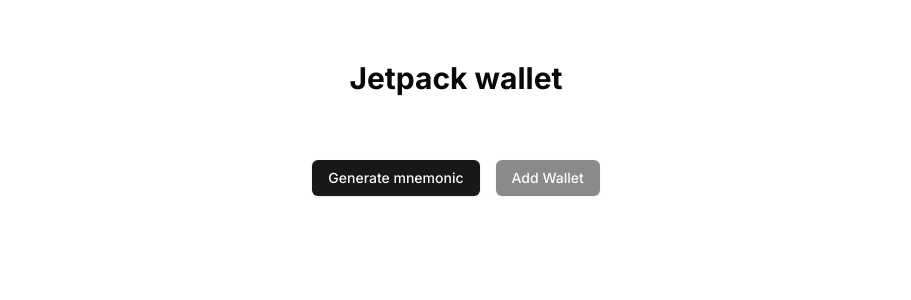
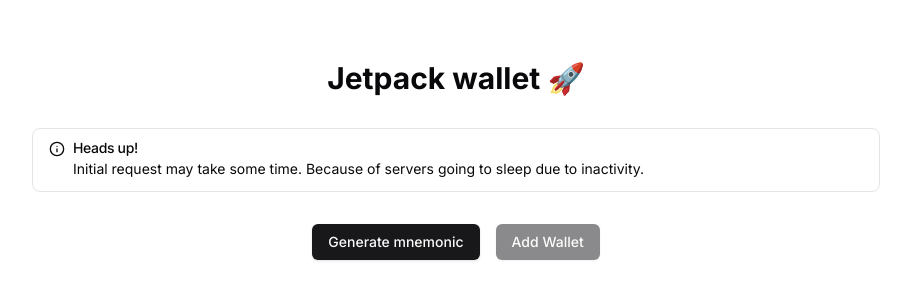
Before and after one commit to destructo570/jetpack-web3-wallet, a Next.js app in the folder apps/frontend/: page / in a window 1280 px wide. Shown: the part 124-424 px from the top of the page, without its empty margins (184-1095 px from the left). Built offline with nearby package versions, Linux system fonts and the light colour scheme.

Commit message:
feat: improve response error handling

```diff
--- a/apps/frontend/package.json
+++ b/apps/frontend/package.json
@@ -14,10 +14,13 @@
     "axios": "^1.7.3",
     "class-variance-authority": "^0.7.0",
     "clsx": "^2.1.1",
+    "lucide-react": "^0.427.0",
     "next": "14.2.5",
+    "next-themes": "^0.3.0",
     "react": "^18",
     "react-dom": "^18",
     "react-loading-skeleton": "^3.4.0",
+    "sonner": "^1.5.0",
     "tailwind-merge": "^2.4.0",
     "tailwindcss-animate": "^1.0.7"
   },
--- a/apps/frontend/src/api/actions.ts
+++ b/apps/frontend/src/api/actions.ts
@@ -1,22 +1,24 @@
-import { in_dev_env } from "@/lib/helpers";
+import { handleErrorResponse, in_dev_env } from "@/lib/helpers";
 import axios from "axios";
 
-const base_url = in_dev_env ? "http://localhost:3001" : "https://jetpack-web3-wallet-backend.onrender.com";
+const base_url = in_dev_env
+  ? "http://localhost:3001"
+  : "https://jetpack-web3-wallet-backend.onrender.com";
 
 export const getSeedPhrase = async () => {
   try {
-    const response = axios.get(`${base_url}/wallet/seed-phrase`);
+    const response = await axios.get(`${base_url}/wallet/seed-phrase`);
     return response;
   } catch (error) {
-    console.log("error", error);
+    handleErrorResponse(error);
   }
 };
 
 export const addNewWallet = async (payload: {}) => {
   try {
-    const response = axios.post(`${base_url}/wallet/get-wallet`, payload);
+    const response = await axios.post(`${base_url}/wallet/get-wallet`, payload);
     return response;
   } catch (error) {
-    console.log("error", error);
+    handleErrorResponse(error);
   }
 };
--- a/apps/frontend/src/app/layout.tsx
+++ b/apps/frontend/src/app/layout.tsx
@@ -2,6 +2,7 @@ import type { Metadata } from "next";
 import { Inter } from "next/font/google";
 import "./globals.css";
 import "react-loading-skeleton/dist/skeleton.css";
+import { Toaster } from "sonner";
 
 const inter = Inter({ subsets: ["latin"] });
 
@@ -18,8 +19,9 @@ export default function RootLayout({
   return (
     <html lang="en">
       <body className={inter.className}>
+        <Toaster position="top-right" richColors={true}/>
         <main className="max-w-4xl mx-auto min-h-screen px-6 py-10">
-        {children}
+          {children}
         </main>
       </body>
     </html>
--- a/apps/frontend/src/app/page.tsx
+++ b/apps/frontend/src/app/page.tsx
@@ -5,6 +5,8 @@ import { Button } from "@/components/ui/button";
 import WalletCard from "@/components/common/WalletCard";
 import { addNewWallet, getSeedPhrase } from "@/api/actions";
 import SeedPhraseLoading from "@/components/common/SeedPhraseLoading";
+import { Alert, AlertDescription, AlertTitle } from "@/components/ui/alert";
+import { Info } from "lucide-react";
 
 export default function page() {
   const [seed_phrase, setSeedPhrase] = useState("");
@@ -37,6 +39,7 @@ export default function page() {
     if (response && response?.status === 200) {
       setSeedPhrase(response?.data?.seed_phrase);
     }
+
     setLoading(false);
   };
 
@@ -51,17 +54,36 @@ export default function page() {
     }
   };
 
+  const renderInfo = () => {
+    return (
+      <Alert className="flex items-start gap-2">
+        <div>
+          <Info className="h-4 w-4" />
+        </div>
+        <div>
+          <AlertTitle>Heads up!</AlertTitle>
+          <AlertDescription>
+            Initial request may take some time. Because of servers going to sleep due to inactivity.
+          </AlertDescription>
+        </div>
+      </Alert>
+    );
+  };
+
   return (
     <main className="flex flex-col items-center h-screen bg-background pt-36">
-      <h1 className="text-3xl font-bold mb-8">Jetpack wallet</h1>
+      <h1 className="text-3xl font-bold mb-8">Jetpack wallet 🚀</h1>
+      {renderInfo()}
       {seed_phrase || loading ? (
-        <Card className="w-full p-6 grid grid-cols-3 gap-4">
+        <Card className="w-full p-6 grid grid-cols-3 gap-4 mt-4">
           {loading ? <SeedPhraseLoading /> : renderPhrases()}
         </Card>
       ) : null}
       <div className="my-8 flex gap-4">
         <Button onClick={onGenerateClick}>Generate mnemonic</Button>
-        <Button onClick={onAddNewWallet} disabled={!seed_phrase || loading}>Add Wallet</Button>
+        <Button onClick={onAddNewWallet} disabled={!seed_phrase || loading}>
+          Add Wallet
+        </Button>
       </div>
       <div className="w-full grid grid-cols-2 gap-4">
         {wallets?.map((wallet) => {
--- /dev/null
+++ b/apps/frontend/src/components/ui/alert.tsx
@@ -0,0 +1,59 @@
+import * as React from "react"
+import { cva, type VariantProps } from "class-variance-authority"
+
+import { cn } from "@/lib/utils"
+
+const alertVariants = cva(
+  "relative w-full rounded-lg border px-4 py-3 text-sm [&>svg+div]:translate-y-[-3px] [&>svg]:absolute [&>svg]:left-4 [&>svg]:top-4 [&>svg]:text-foreground [&>svg~*]:pl-7",
+  {
+    variants: {
+      variant: {
+        default: "bg-background text-foreground",
+        destructive:
+          "border-destructive/50 text-destructive dark:border-destructive [&>svg]:text-destructive",
+      },
+    },
+    defaultVariants: {
+      variant: "default",
+    },
+  }
+)
+
+const Alert = React.forwardRef<
+  HTMLDivElement,
+  React.HTMLAttributes<HTMLDivElement> & VariantProps<typeof alertVariants>
+>(({ className, variant, ...props }, ref) => (
+  <div
+    ref={ref}
+    role="alert"
+    className={cn(alertVariants({ variant }), className)}
+    {...props}
+  />
+))
+Alert.displayName = "Alert"
+
+const AlertTitle = React.forwardRef<
+  HTMLParagraphElement,
+  React.HTMLAttributes<HTMLHeadingElement>
+>(({ className, ...props }, ref) => (
+  <h5
+    ref={ref}
+    className={cn("mb-1 font-medium leading-none tracking-tight", className)}
+    {...props}
+  />
+))
+AlertTitle.displayName = "AlertTitle"
+
+const AlertDescription = React.forwardRef<
+  HTMLParagraphElement,
+  React.HTMLAttributes<HTMLParagraphElement>
+>(({ className, ...props }, ref) => (
+  <div
+    ref={ref}
+    className={cn("text-sm [&_p]:leading-relaxed", className)}
+    {...props}
+  />
+))
+AlertDescription.displayName = "AlertDescription"
+
+export { Alert, AlertTitle, AlertDescription }
--- /dev/null
+++ b/apps/frontend/src/components/ui/sonner.tsx
@@ -0,0 +1,31 @@
+"use client"
+
+import { useTheme } from "next-themes"
+import { Toaster as Sonner } from "sonner"
+
+type ToasterProps = React.ComponentProps<typeof Sonner>
+
+const Toaster = ({ ...props }: ToasterProps) => {
+  const { theme = "system" } = useTheme()
+
+  return (
+    <Sonner
+      theme={theme as ToasterProps["theme"]}
+      className="toaster group"
+      toastOptions={{
+        classNames: {
+          toast:
+            "group toast group-[.toaster]:bg-background group-[.toaster]:text-foreground group-[.toaster]:border-border group-[.toaster]:shadow-lg",
+          description: "group-[.toast]:text-muted-foreground",
+          actionButton:
+            "group-[.toast]:bg-primary group-[.toast]:text-primary-foreground",
+          cancelButton:
+            "group-[.toast]:bg-muted group-[.toast]:text-muted-foreground",
+        },
+      }}
+      {...props}
+    />
+  )
+}
+
+export { Toaster }
--- a/apps/frontend/src/lib/helpers.ts
+++ b/apps/frontend/src/lib/helpers.ts
@@ -1,4 +1,29 @@
+import { AxiosError } from "axios";
+import { toast } from "sonner";
 
 // Returns true if project is running in dev env
-export const in_dev_env =
-  !!process && process.env.NODE_ENV === "development";
+export const in_dev_env = !!process && process.env.NODE_ENV === "development";
+
+export const renderErrorToast = (
+  title: string,
+  message: string,
+  duration: number = 1000
+) => {
+  toast.error(title, {
+    description: message,
+    duration,
+  });
+};
+
+export const handleErrorResponse = (error: AxiosError) => {
+  let err_code = error?.response?.status;
+
+  switch (err_code) {
+    case 429:
+      renderErrorToast("Too many requests!", "Please try after 60 seconds");
+      return;
+    default:
+      console.log("error", error);
+      return;
+  }
+};
```
Also changed, not shown: 1 other file (tests, documents, lock files or other folders).
